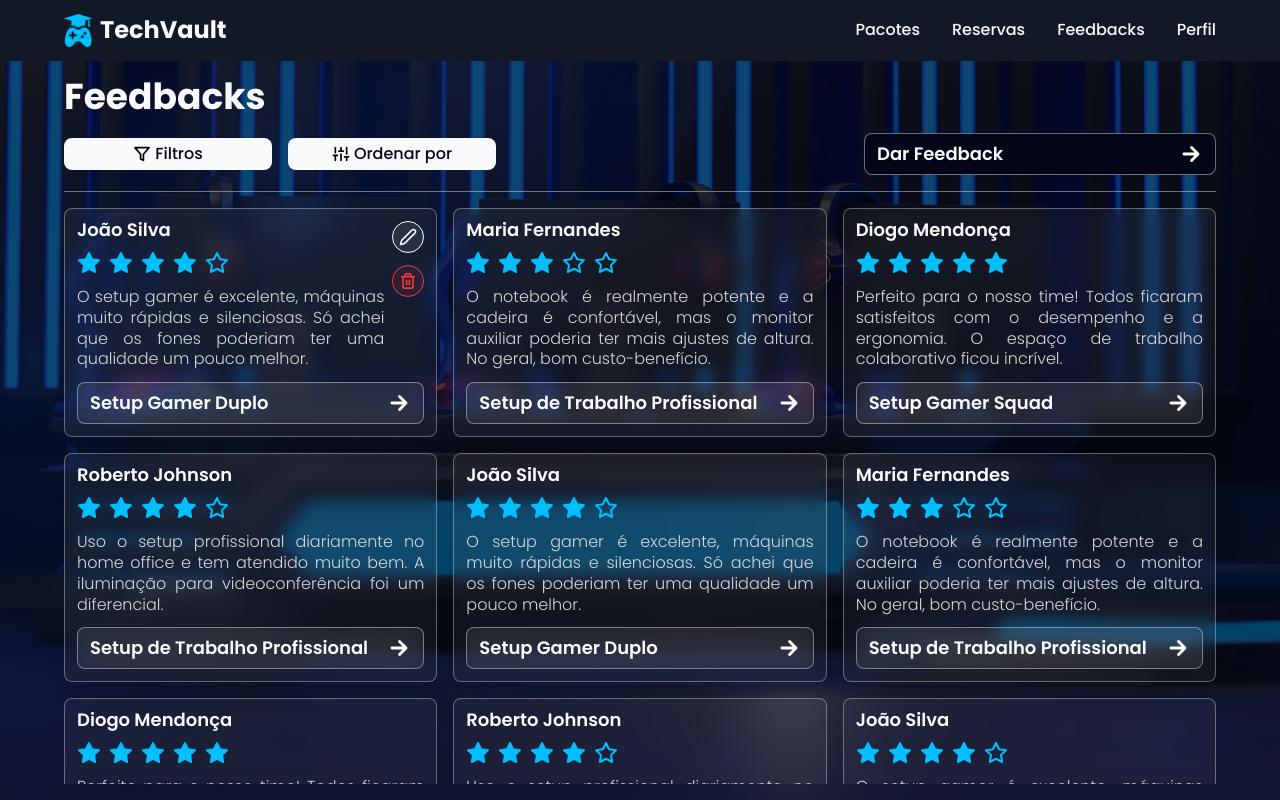
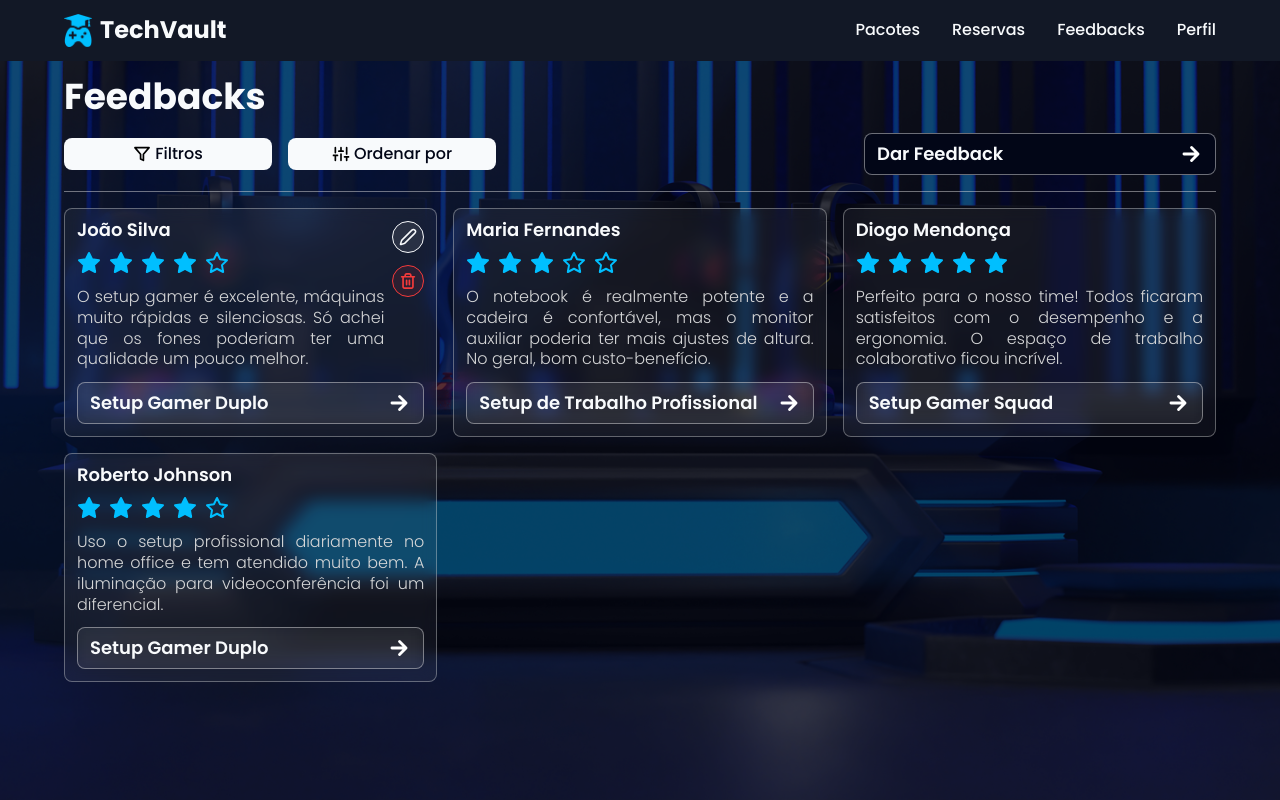
Before and after one commit to techvault-psw/techvault, a React (Vite) app in the folder frontend/: page /feedbacks in a window 1280 px wide. Built offline with nearby package versions, Linux system fonts and the light colour scheme.

Commit message:
feat: adicionando slice de Feedbacks e action de addFeedback

```diff
--- a/frontend/src/components/dialogs/editar-feedback-dialog.tsx
+++ b/frontend/src/components/dialogs/editar-feedback-dialog.tsx
@@ -24,8 +24,8 @@ import {
   FormMessage
 } from "../ui/form";
 import { Textarea } from "../ui/textarea";
-import type { Feedback } from "@/consts/feedbacks";
 import useCargo from "@/hooks/useCargo";
+import type { Feedback } from "@/redux/feedbacks/slice";
 
 const formSchema = z.object({
   pacoteName: z.string()
@@ -55,7 +55,7 @@ export const EditarFeedbackDialog = ({ feedback, children }: EditarFeedbackDialo
   const form = useForm<z.infer<typeof formSchema>>({
     resolver: zodResolver(formSchema),
     defaultValues: {
-      pacoteName: pacotes[feedback.pacoteIndex].name,
+      pacoteName: pacotes[feedback.pacote.id].name,
       rating: feedback.nota,
       comment: feedback.descricao
     },
--- a/frontend/src/consts/clientes.ts
+++ b/frontend/src/consts/clientes.ts
@@ -7,10 +7,10 @@ export type Cliente = {
 }
 
 export const clientes: Cliente[] = [
-  { id: 1, name: 'Cliente 1', email: 'cliente01@example.com', phone: '(11) 98765-4321', registrationDate: '01/09/2025' },
-  { id: 2, name: 'Cliente 2', email: 'cliente02@example.com', phone: '(21) 91234-5678', registrationDate: '01/09/2025' },
-  { id: 3, name: 'Cliente 3', email: 'cliente03@example.com', phone: '(31) 98888-7777', registrationDate: '02/09/2025' },
-  { id: 4, name: 'Cliente 4', email: 'cliente04@example.com', phone: '(41) 97777-6666', registrationDate: '03/09/2025' },
+  { id: 1, name: 'João Silva', email: 'joao.silva@example.com', phone: '(11) 98765-4321', registrationDate: '01/09/2025' },
+  { id: 2, name: 'Maria Fernandes', email: 'maria.fernandes@example.com', phone: '(21) 91234-5678', registrationDate: '01/09/2025' },
+  { id: 3, name: 'Diogo Mendonça', email: 'diogo.mendonca@example.com', phone: '(31) 98888-7777', registrationDate: '02/09/2025' },
+  { id: 4, name: 'Roberto Johnson', email: 'roberto.johnson@example.com', phone: '(41) 97777-6666', registrationDate: '03/09/2025' },
   { id: 5, name: 'Cliente 5', email: 'cliente05@example.com', phone: '(51) 96666-5555', registrationDate: '03/09/2025' },
   { id: 6, name: 'Cliente 6', email: 'cliente06@example.com', phone: '(61) 95555-4444', registrationDate: '04/09/2025' },
   { id: 7, name: 'Cliente 7', email: 'cliente07@example.com', phone: '(71) 94444-3333', registrationDate: '05/09/2025' },
--- a/frontend/src/consts/feedbacks.ts
+++ /dev/null
@@ -1,37 +0,0 @@
-export type Feedback = {
-    cliente: String
-    nota: number
-    descricao: string
-    pacoteIndex: number
-}
-
-export const feedbacks: Feedback[] = [
-  {
-    cliente: "João Silva",
-    pacoteIndex: 0,
-    nota: 4,
-    descricao:
-      "O setup gamer é excelente, máquinas muito rápidas e silenciosas. Só achei que os fones poderiam ter uma qualidade um pouco melhor.",
-  },
-  {
-    cliente: "Maria Fernandes",
-    pacoteIndex: 1,
-    nota: 3,
-    descricao:
-      "O notebook é realmente potente e a cadeira é confortável, mas o monitor auxiliar poderia ter mais ajustes de altura. No geral, bom custo-benefício.",
-  },
-  {
-    cliente: "Diogo Mendonça",
-    pacoteIndex: 2,
-    nota: 5,
-    descricao:
-      "Perfeito para o nosso time! Todos ficaram satisfeitos com o desempenho e a ergonomia. O espaço de trabalho colaborativo ficou incrível.",
-  },
-  {
-    cliente: "Roberto Johnson",
-    pacoteIndex: 1,
-    nota: 4,
-    descricao:
-      "Uso o setup profissional diariamente no home office e tem atendido muito bem. A iluminação para videoconferência foi um diferencial.",
-  },
-];
--- a/frontend/src/consts/pacotes.ts
+++ b/frontend/src/consts/pacotes.ts
@@ -1,4 +1,5 @@
 export type Pacote = {
+  id: number
   name: string
   image: string
   description: string[]
@@ -8,6 +9,7 @@ export type Pacote = {
 
 export const pacotes: Pacote[] = [
   {
+    id: 0,
     name: 'Setup Gamer Duplo',
     image: 'setup-1.png',
     description: [
@@ -23,6 +25,7 @@ export const pacotes: Pacote[] = [
     value: 200,
   },
   {
+    id: 1,
     name: 'Setup de Trabalho Profissional',
     image: 'setup-2.png',
     description: [
@@ -39,6 +42,7 @@ export const pacotes: Pacote[] = [
     value: 100,
   },
   {
+    id: 2,
     name: 'Setup Gamer Squad',
     image: 'setup-3.png',
     description: [
--- a/frontend/src/pages/feedbacks.tsx
+++ b/frontend/src/pages/feedbacks.tsx
@@ -4,22 +4,25 @@ import { PageContainer } from "@/components/page-container";
 import { PageTitle } from "@/components/page-title";
 import { Button } from "@/components/ui/button";
 import { StarRating } from "@/components/ui/star-rating";
-import { feedbacks } from "@/consts/feedbacks";
 import { pacotes } from "@/consts/pacotes";
 
-import { Card } from "@/components/ui/card";
-import { Link } from "react-router";
-import { Pen, X } from "lucide-react";
-import { TrashIcon } from "@/components/icons/trash-icon";
-import { Separator } from "@/components/ui/separator";
 import { DarFeedbackDialog } from "@/components/dialogs/dar-feedback-dialog";
 import { EditarFeedbackDialog } from "@/components/dialogs/editar-feedback-dialog";
 import { ExcluirFeedbackDialog } from "@/components/dialogs/excluir-feedback-dialog";
+import { TrashIcon } from "@/components/icons/trash-icon";
+import { Card } from "@/components/ui/card";
+import { Separator } from "@/components/ui/separator";
 import useCargo from "@/hooks/useCargo";
+import type { RootState } from "@/redux/root-reducer";
+import { Pen } from "lucide-react";
+import { useSelector } from "react-redux";
+import { Link } from "react-router";
 
 
 export default function FeedbacksPage() {
     const { isGerente } = useCargo()
+
+    const { feedbacks } = useSelector((rootReducer: RootState) => rootReducer.feedbacksReducer)
 
     return (
         <PageContainer.List>
@@ -47,12 +50,12 @@ export default function FeedbacksPage() {
             <Separator />
 
             <section className="w-full flex flex-col items-center gap-4 scrollbar md:grid lg:grid-cols-2 xl:grid-cols-3">
-                {Array(10).fill(feedbacks).flat().map((feedback, index) => {
+                {feedbacks.map((feedback, index) => {
                     return (
                         <div key={index} className="w-full h-full p-3 flex flex-col gap-3 bg-white/5 border border-gray/40 rounded-lg backdrop-blur-sm">
                             <div className="flex-1 flex items-start justify-between gap-2 overflow-x-hidden">
                                 <div className="flex-1 flex flex-col gap-3">
-                                    <span className="text-lg text-white font-semibold leading-none">{feedback.cliente}</span>
+                                    <span className="text-lg text-white font-semibold leading-none">{feedback.cliente.name}</span>
 
                                     <StarRating rating={feedback.nota} readonly/>
 
@@ -96,10 +99,10 @@ export default function FeedbacksPage() {
                                 </div>
                             )}
 
-                            <Link to={`/informacoes-pacote/${feedback.pacoteIndex}`}>
+                            <Link to={`/informacoes-pacote/${feedback.pacote.id}`}>
                                 <Card.Container>
                                     <Card.Title>
-                                        {pacotes[feedback.pacoteIndex].name}
+                                        {feedback.pacote.name}
                                     </Card.Title>
                                 </Card.Container>
                             </Link>
--- /dev/null
+++ b/frontend/src/redux/feedbacks/actions.ts
@@ -0,0 +1,7 @@
+import type { Feedback } from "./slice";
+
+export const addFeedbackAction = (feedbacks: Feedback[], newFeedback: Feedback) => {
+  feedbacks.push(newFeedback)
+
+  console.log(newFeedback)
+}
--- /dev/null
+++ b/frontend/src/redux/feedbacks/slice.ts
@@ -0,0 +1,58 @@
+import { clientes, type Cliente } from "@/consts/clientes"
+import { pacotes, type Pacote } from "@/consts/pacotes"
+import { createSlice } from "@reduxjs/toolkit"
+import { addFeedbackAction } from "./actions"
+
+export type Feedback = {
+    cliente: Cliente
+    pacote: Pacote
+    nota: number
+    descricao: string
+}
+
+const initialState = {
+  feedbacks: [
+    {
+      cliente: clientes[0],
+      pacote: pacotes[0],
+      nota: 4,
+      descricao:
+        "O setup gamer é excelente, máquinas muito rápidas e silenciosas. Só achei que os fones poderiam ter uma qualidade um pouco melhor.",
+    },
+    {
+      cliente: clientes[1],
+      pacote: pacotes[1],
+      nota: 3,
+      descricao:
+        "O notebook é realmente potente e a cadeira é confortável, mas o monitor auxiliar poderia ter mais ajustes de altura. No geral, bom custo-benefício.",
+    },
+    {
+      cliente: clientes[2],
+      pacote: pacotes[2],
+      nota: 5,
+      descricao:
+        "Perfeito para o nosso time! Todos ficaram satisfeitos com o desempenho e a ergonomia. O espaço de trabalho colaborativo ficou incrível.",
+    },
+    {
+      cliente: clientes[3],
+      pacote: pacotes[0],
+      nota: 4,
+      descricao:
+        "Uso o setup profissional diariamente no home office e tem atendido muito bem. A iluminação para videoconferência foi um diferencial.",
+    },
+  ]
+}
+
+const feedbacksSlice = createSlice({
+  name: 'feedback',
+  initialState,
+  reducers: {
+    addFeedback: (state, action: { payload: Feedback }) => addFeedbackAction(state.feedbacks, action.payload),
+    updateFeedback: (state, action) => {},
+    deleteFeedback: (state, action) => {},
+  }
+})
+
+export const { addFeedback, deleteFeedback, updateFeedback } = feedbacksSlice.actions
+
+export const feedbacksReducer = feedbacksSlice.reducer
--- a/frontend/src/redux/root-reducer.ts
+++ b/frontend/src/redux/root-reducer.ts
@@ -1,5 +1,10 @@
 import { combineReducers } from "redux";
+import { feedbacksReducer } from "./feedbacks/slice";
 
-const rootReducer = combineReducers({})
+const rootReducer = combineReducers({
+  feedbacksReducer,
+});
 
-export default rootReducer
+export type RootState = ReturnType<typeof rootReducer>;
+
+export default rootReducer;
```
Also changed, not shown: frontend/src/components/dialogs/dar-feedback-dialog.tsx (+19 -3 lines), frontend/src/components/dialogs/excluir-feedback-dialog.tsx (+4 -6 lines), 1 other file (tests, documents, lock files or other folders).
